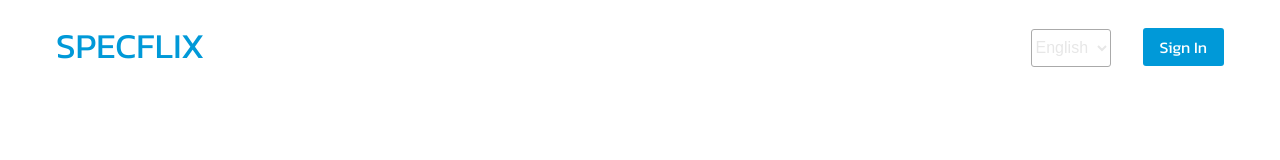
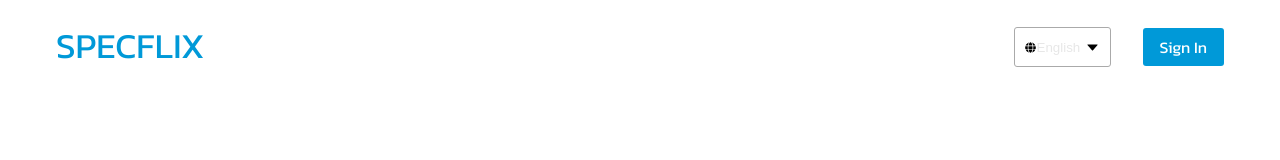
Before and after one commit to zjcrumpton/specflix, a React (Create React App) app: page / in a window 1280 px wide. Shown: the top 160 px of the page. Built offline with nearby package versions, Linux system fonts and the light colour scheme; the HTML template or start-up script is replaced by a standard one.

Commit message:
add globe to language select

```diff
--- a/src/pages/Landing/components/Header/Header.tsx
+++ b/src/pages/Landing/components/Header/Header.tsx
@@ -10,10 +10,10 @@ const Header: FC = () => {
     <S.HeaderWrapper>
       <S.SpecflixHeader>
         <Logo />
-        <div>
+        <S.HeaderButtonWrapper>
           <LanguageSelect />
           <LinkButton to={PATHS.BROWSE} label="Sign In" />
-        </div>
+        </S.HeaderButtonWrapper>
       </S.SpecflixHeader>
     </S.HeaderWrapper>
   );
--- a/src/pages/Landing/components/Header/components/LanguageSelect/LanguageSelect.tsx
+++ b/src/pages/Landing/components/Header/components/LanguageSelect/LanguageSelect.tsx
@@ -1,9 +1,13 @@
 import React, { FC } from 'react';
+import { FaGlobe } from 'react-icons/fa';
+import { AiOutlineCaretDown as Arrow } from 'react-icons/ai';
 
 import * as S from './styled';
 
 export const LanguageSelect: FC = () => {
   return (
+    <S.LanguageSelectWrapper>
+      <FaGlobe size="11" />
       <S.Select name="language-select">
         <option value="/" lang="en">
           English
@@ -12,6 +16,8 @@ export const LanguageSelect: FC = () => {
           Español
         </option>
       </S.Select>
+      <Arrow size="15" />
+    </S.LanguageSelectWrapper>
   );
 };
 
--- a/src/pages/Landing/components/Header/components/LanguageSelect/styled.ts
+++ b/src/pages/Landing/components/Header/components/LanguageSelect/styled.ts
@@ -1,20 +1,35 @@
 import styled from 'styled-components';
 
-export const Select = styled.select`
+export const LanguageSelectWrapper = styled.div`
+  display: flex;
+  align-items: center;
+  border-radius: 3px;
+  border: 1px solid #aaaaaa;
   margin: 0 0.75rem;
   margin-right: 2rem;
-  font-size: 0.9rem;
+  height: 100%;
+  padding: 0 10px;
+`;
+
+export const Select = styled.select`
   color: #e7e7e7;
   background: transparent;
-  border: 1px solid #aaaaaa;
-  border-radius: 3px;
-  height: 100%;
+  border: none;
+  -webkit-appearance: none;
+  -moz-appearance: none;
+  text-indent: 1px;
+  text-overflow: '';
 
-  @media (min-width: 550px) {
-    font-size: 1rem;
+  ::-ms-expand {
+    display: none;
   }
 
   option {
     background-color: #131014;
+    font-size: 0.9rem;
+
+    @media (min-width: 550px) {
+      font-size: 1rem;
+    }
   }
 `;
--- a/src/pages/Landing/components/Header/styled.ts
+++ b/src/pages/Landing/components/Header/styled.ts
@@ -5,6 +5,11 @@ export const HeaderWrapper = styled.header`
   margin: 0 auto;
   max-width: 1920px;
   height: 5rem;
+`;
+
+export const HeaderButtonWrapper = styled.div`
+  display: flex;
+  align-items: center;
 `;
 
 export const SpecflixHeader = styled.div`
```
Lines whose indentation alone changed are shown as unchanged.
